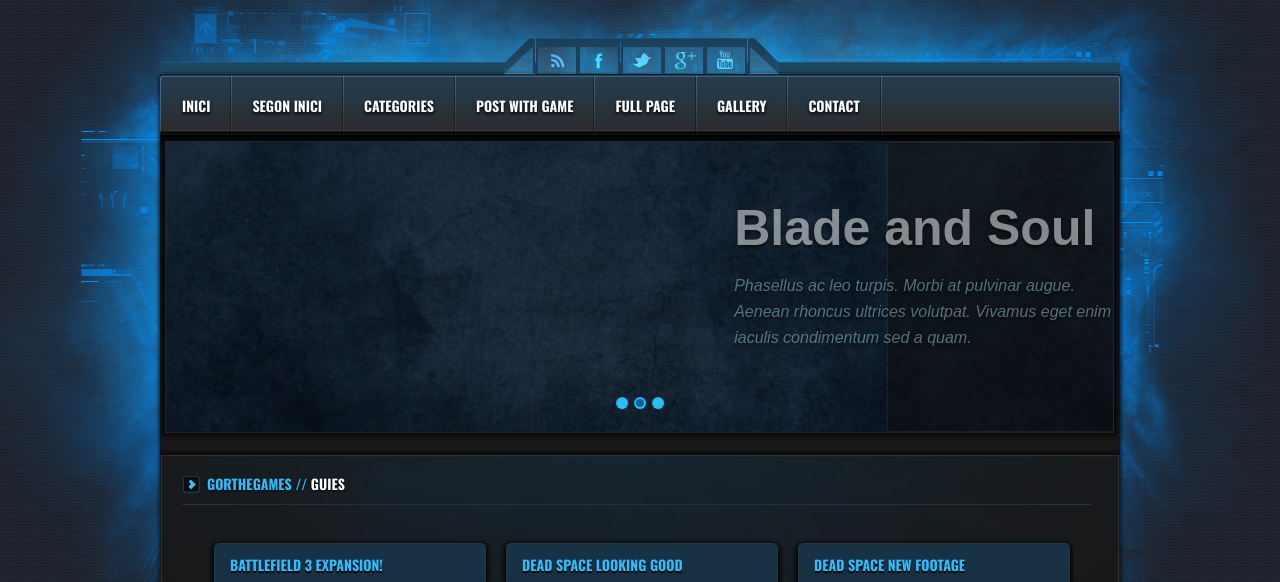
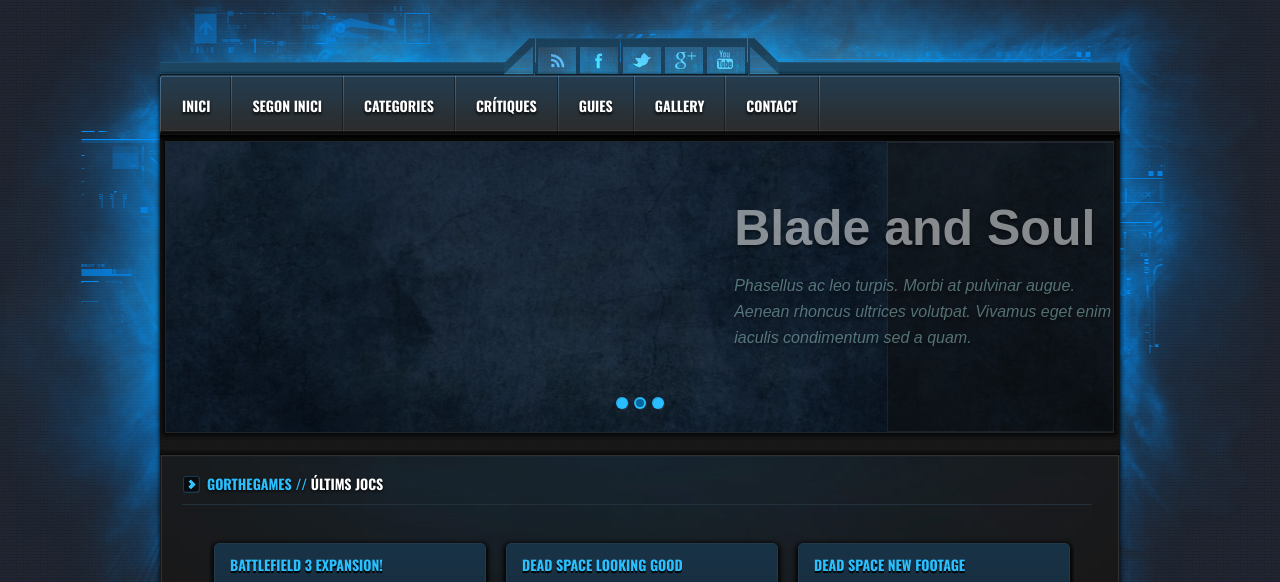
Before and after one commit to Nelstark94/Projecte, a plain HTML site: page WEB/Web HTML v2/index.html in a window 1280 px wide. Shown: the part 157-739 px from the top of the page. Drawn offline with nearby package versions, Linux system fonts and the light colour scheme; a script that the page names is missing.

Commit message:
Cavis en el Menú de navegació del main

```diff
--- a/WEB/Web HTML v2/index.html
+++ b/WEB/Web HTML v2/index.html
@@ -62,8 +62,8 @@
         </li>
         <!--<li><a href="./post_list.html">post list</a></li>-->
         <!--<li><a href="./post.html">Guies</a></li>-->
-        <li><a href="./post_game.html">Post with game</a></li>
-        <li><a href="./full_page.html">Full page</a></li>
+        <li><a href="./post_game.html">Crítiques</a></li>
+        <li><a href="./full_page.html">Guies</a></li>
         <li><a href="./gallery.html">Gallery</a></li>
         <li><a href="./contact.html">Contact</a></li>
       </ul>
@@ -104,7 +104,7 @@
     <!--********************************************* Hot news start *********************************************-->
     <div id="hot_news">
       <div class="header">
-        <h1><span>GORTHEGAMES //</span> GUIES</h1>
+        <h1><span>GORTHEGAMES //</span> ÚLTIMS JOCS</h1>
       </div>
 
       <!-- Previous and next selector -->
```
Also changed, not shown: WEB/Web HTML v2/post.html (+4 -0 lines).
